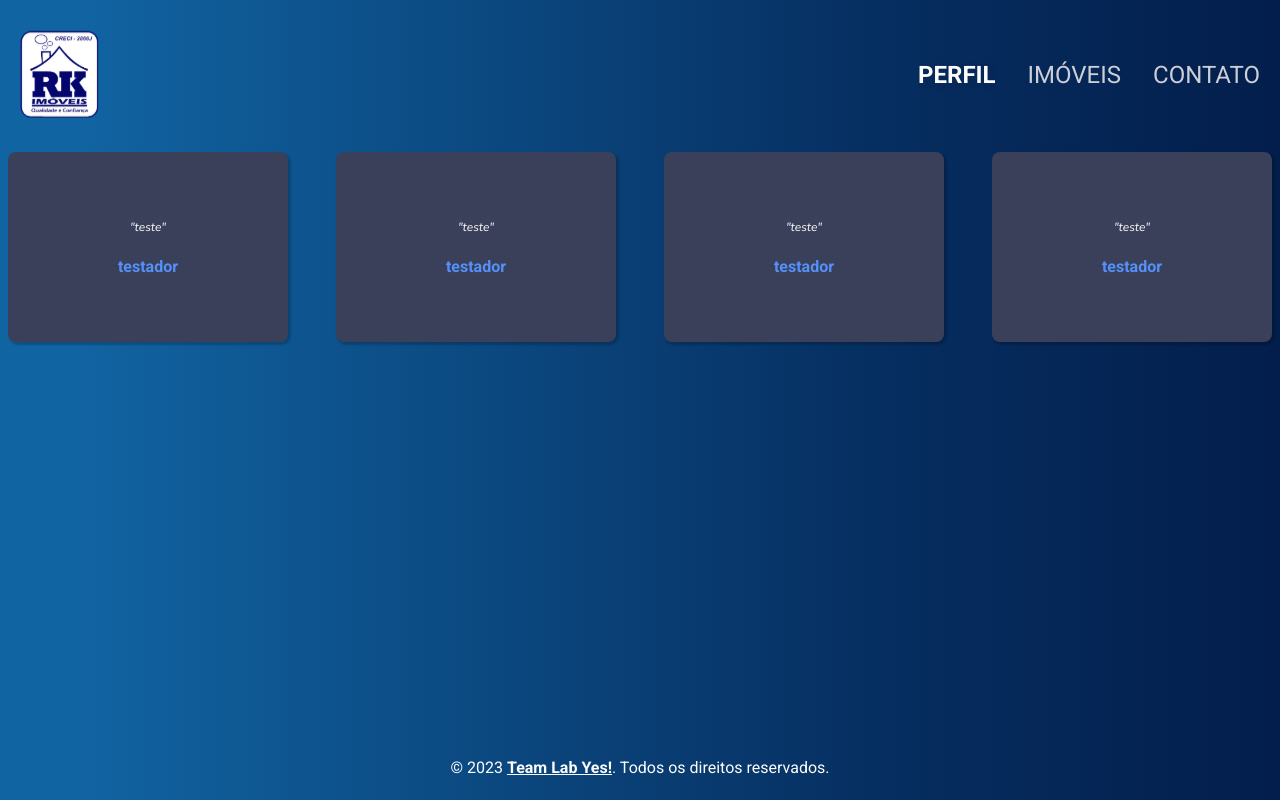
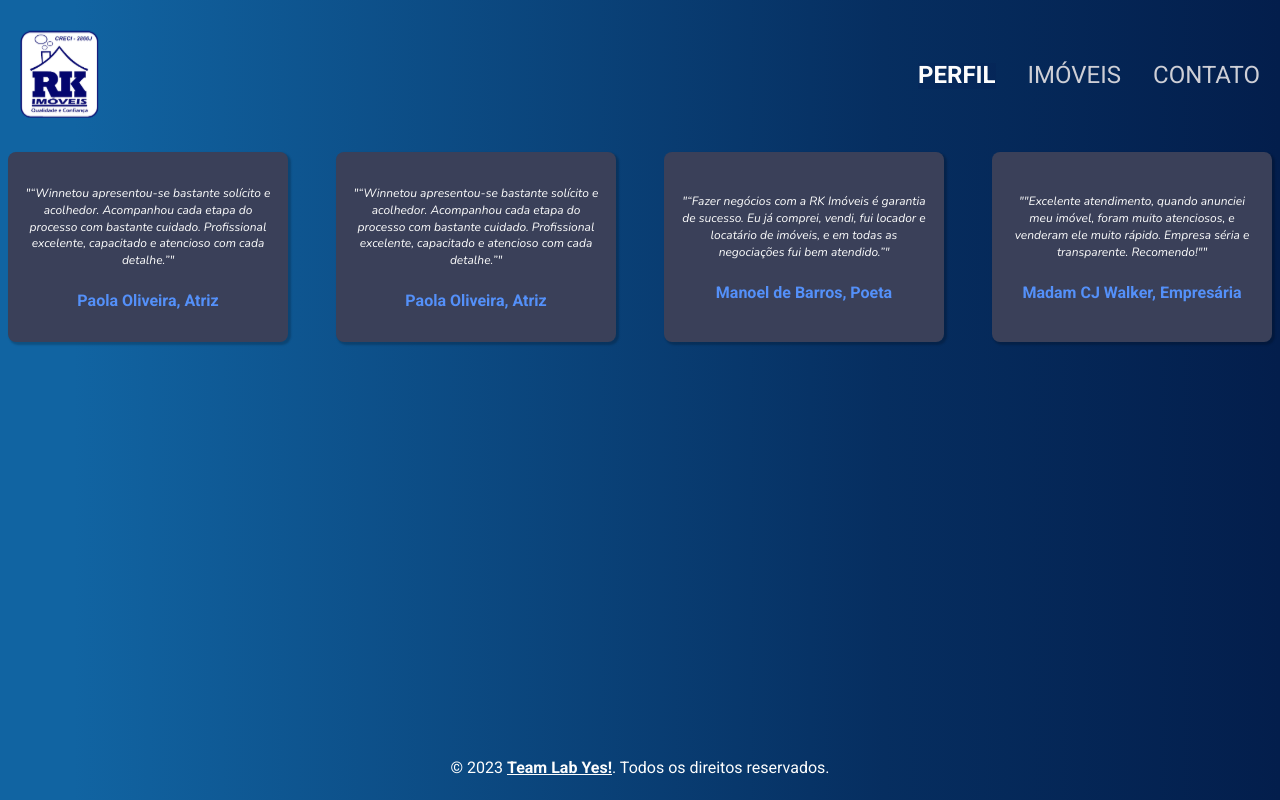
Before and after one commit to labyes24/RK-LP-VERA-MELENDEZ, a React (Vite) app: page /profile in a window 1280 px wide. Built offline with nearby package versions, Linux system fonts and the light colour scheme.

Commit message:
feat/TASK-0020: created quotesList to add dynamic Cards

```diff
--- a/src/presentation/pages/Profile/index.jsx
+++ b/src/presentation/pages/Profile/index.jsx
@@ -1,14 +1,36 @@
 import { Card } from '../../components/Card'
 import { Container } from './styles'
+
+const quotesList = [
+  {
+    quote:
+      '“Winnetou apresentou-se bastante solícito e acolhedor. Acompanhou cada etapa do processo com bastante cuidado. Profissional excelente, capacitado e atencioso com cada detalhe.”',
+    author: 'Paola Oliveira, Atriz',
+  },
+  {
+    quote:
+      '“Winnetou apresentou-se bastante solícito e acolhedor. Acompanhou cada etapa do processo com bastante cuidado. Profissional excelente, capacitado e atencioso com cada detalhe.”',
+    author: 'Paola Oliveira, Atriz',
+  },
+  {
+    quote:
+      '“Fazer negócios com a RK Imóveis é garantia de sucesso. Eu já comprei, vendi, fui locador e locatário de imóveis, e em todas as negociações fui bem atendido.”',
+    author: 'Manoel de Barros, Poeta',
+  },
+  {
+    quote:
+      '"Excelente atendimento, quando anunciei meu imóvel, foram muito atenciosos, e venderam ele muito rápido. Empresa séria e transparente. Recomendo!"',
+    author: 'Madam CJ Walker, Empresária',
+  },
+]
 
 export function Profile() {
   return (
     <Container>
       <section>
-        <Card quote={'teste'} author={'testador'} />
-        <Card quote={'teste'} author={'testador'} />
-        <Card quote={'teste'} author={'testador'} />
-        <Card quote={'teste'} author={'testador'} />
+        {quotesList.map((quote, index) => (
+          <Card key={index} {...quote} />
+        ))}
       </section>
     </Container>
   )
```
